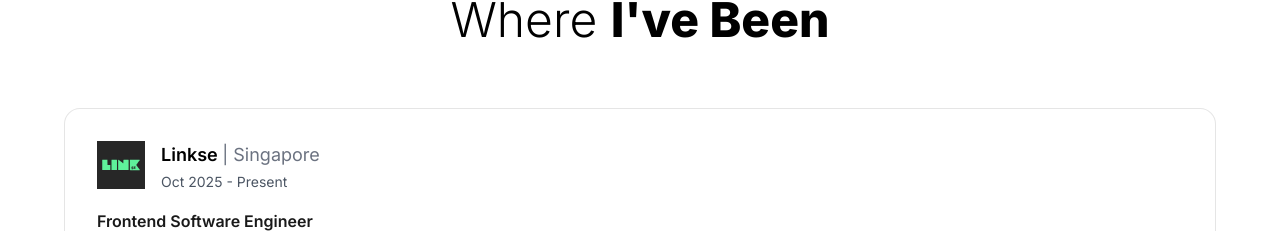
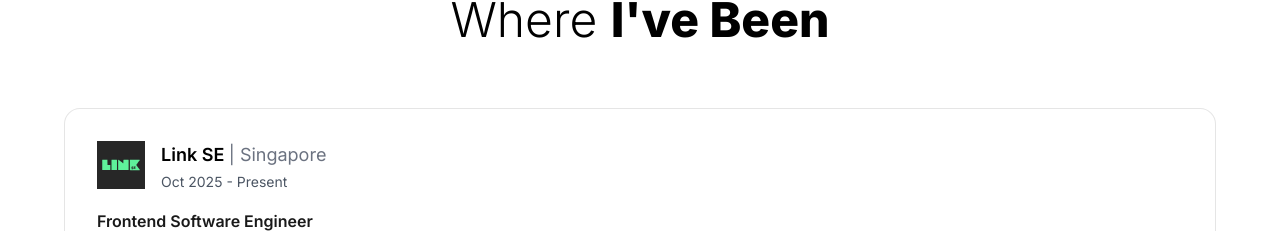
Before and after one commit to georgiusricky/georgiusricky.github.io, a Next.js app: page / in a window 1280 px wide. Shown: the part 1988-2219 px from the top of the page. Built offline with nearby package versions, Linux system fonts and the light colour scheme.

Commit message:
upd: name update

```diff
--- a/stores/globalStore.ts
+++ b/stores/globalStore.ts
@@ -87,7 +87,7 @@ export const useGlobalStore = create<GlobalState>((set) => ({
   ],
   experiences: [
     {
-      company: 'Linkse',
+      company: 'Link SE',
       location: 'Singapore',
       logo: '/img/svg/linkse.svg',
       title: 'Frontend Software Engineer',
```
